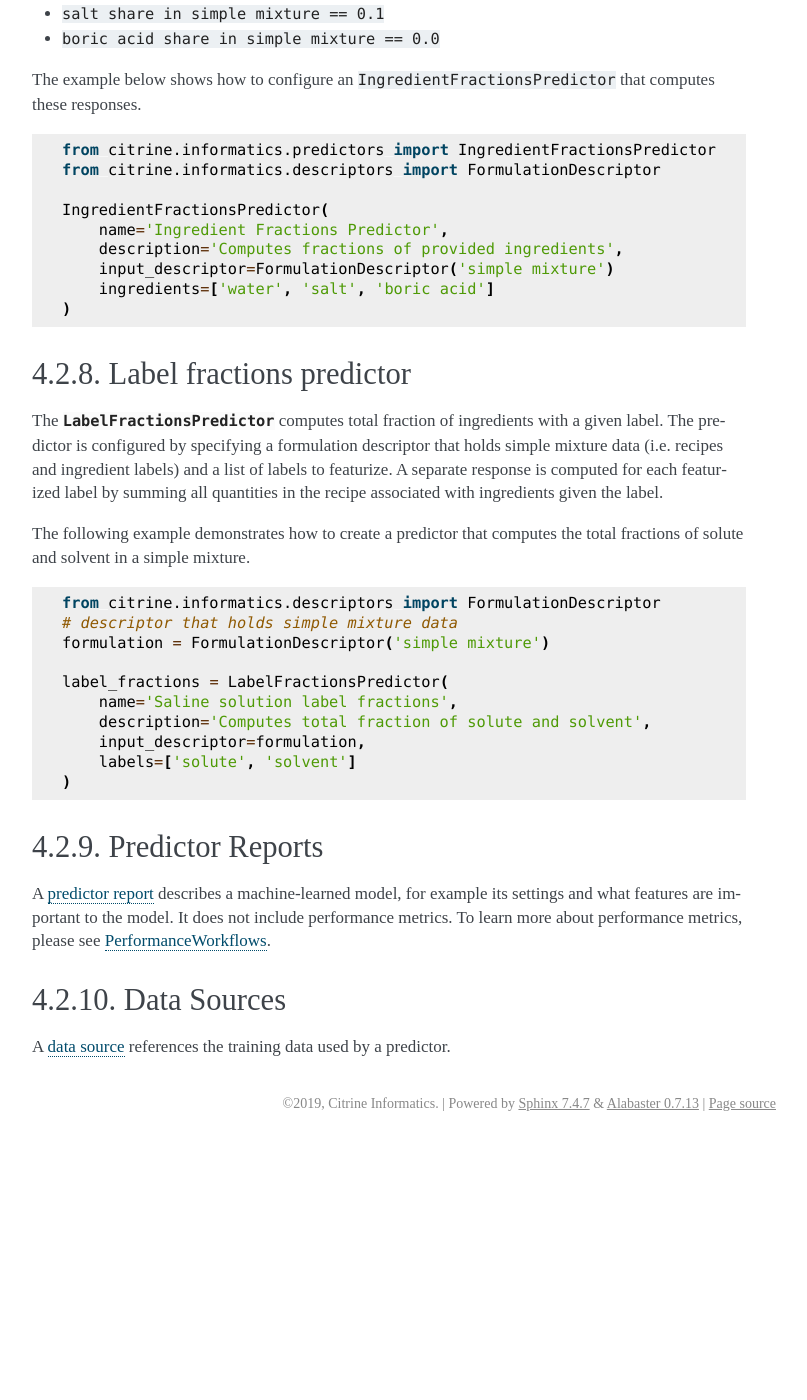
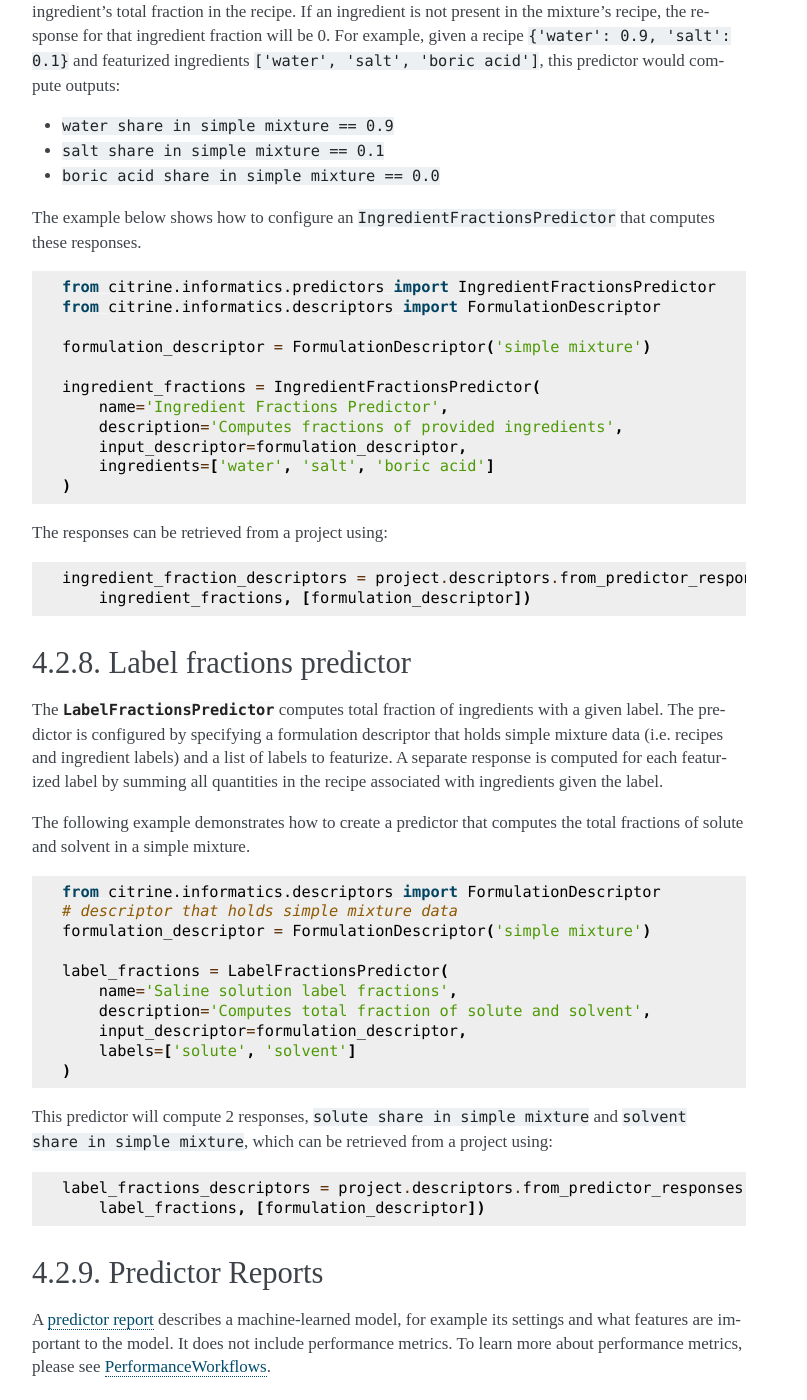
Before and after one commit to CitrineInformatics/citrine-python, a Sphinx documentation site: the page built from docs/source/workflows/predictors.rst, in a window 1280 px wide and 1400 px high, scrolled down 7365 px. Shown: the whole window, without its empty margins (376-1183 px from the left). Built offline with Sphinx 7.4.7, drawn with Linux system fonts in a browser that asks for light colours; before the commit the page ends 8507 px from its top, so only the background shows below that; some of the changed text lies outside the part shown.

Commit message:
Documented how to retrieve descriptors from simple mixture predictors.

```diff
--- a/docs/source/workflows/predictors.rst
+++ b/docs/source/workflows/predictors.rst
@@ -317,7 +317,7 @@ The example below show how to configure a mean property predictor to compute mea
     # table with simple mixtures and their ingredients
     data_source = AraTableDataSource(table_uid, 0)
 
-    GeneralizedMeanPropertyPredictor(
+    mean_property_predictor = GeneralizedMeanPropertyPredictor(
         name='Mean property predictor',
         description='Computes 1-mean ingredient properties',
         input_descriptor=formulation,
@@ -333,6 +333,13 @@ The example below show how to configure a mean property predictor to compute mea
         # only featurize ingredients labeled as a solute
         label='solute'
     )
+
+This predictor will compute a response ``1.0-mean of property density with label solute in simple mixture`` which can be retrieved from a project using:
+
+.. code:: python
+
+    mean_property_descriptors = project.descriptors.from_predictor_responses(
+        mean_property_predictor, [formulation_descriptor])
 
 Ingredient Fractions Predictor
 ------------------------------
@@ -358,12 +365,21 @@ The example below shows how to configure an ``IngredientFractionsPredictor`` tha
     from citrine.informatics.predictors import IngredientFractionsPredictor
     from citrine.informatics.descriptors import FormulationDescriptor
 
-    IngredientFractionsPredictor(
+    formulation_descriptor = FormulationDescriptor('simple mixture')
+
+    ingredient_fractions = IngredientFractionsPredictor(
         name='Ingredient Fractions Predictor',
         description='Computes fractions of provided ingredients',
-        input_descriptor=FormulationDescriptor('simple mixture')
+        input_descriptor=formulation_descriptor,
         ingredients=['water', 'salt', 'boric acid']
     )
+
+The responses can be retrieved from a project using:
+
+.. code:: python
+
+    ingredient_fraction_descriptors = project.descriptors.from_predictor_responses(
+        ingredient_fractions, [formulation_descriptor])
 
 Label fractions predictor
 -------------------------
@@ -378,14 +394,21 @@ The following example demonstrates how to create a predictor that computes the t
 
     from citrine.informatics.descriptors import FormulationDescriptor
     # descriptor that holds simple mixture data
-    formulation = FormulationDescriptor('simple mixture')
+    formulation_descriptor = FormulationDescriptor('simple mixture')
 
     label_fractions = LabelFractionsPredictor(
         name='Saline solution label fractions',
         description='Computes total fraction of solute and solvent',
-        input_descriptor=formulation,
+        input_descriptor=formulation_descriptor,
         labels=['solute', 'solvent']
     )
+
+This predictor will compute 2 responses, ``solute share in simple mixture`` and ``solvent share in simple mixture``, which can be retrieved from a project using:
+
+.. code:: python
+
+    label_fractions_descriptors = project.descriptors.from_predictor_responses(
+        label_fractions, [formulation_descriptor])
 
 Predictor Reports
 -----------------
```
